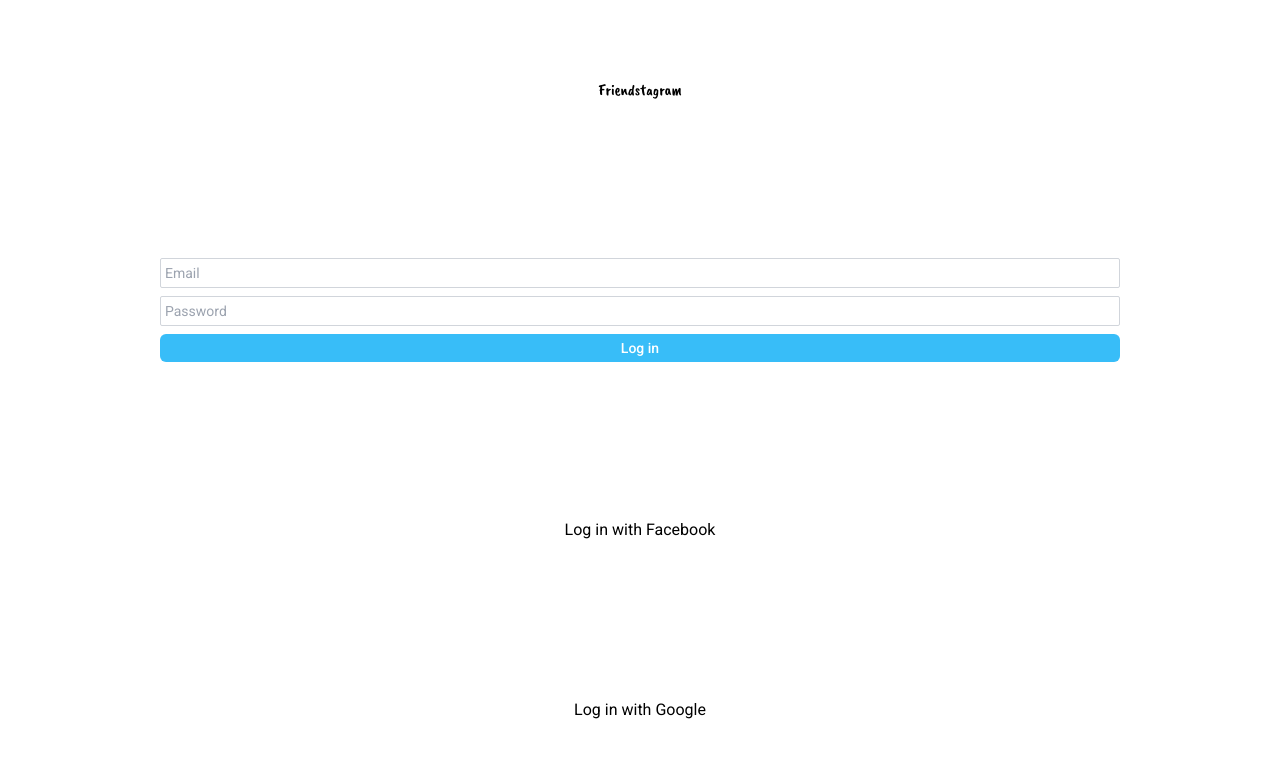
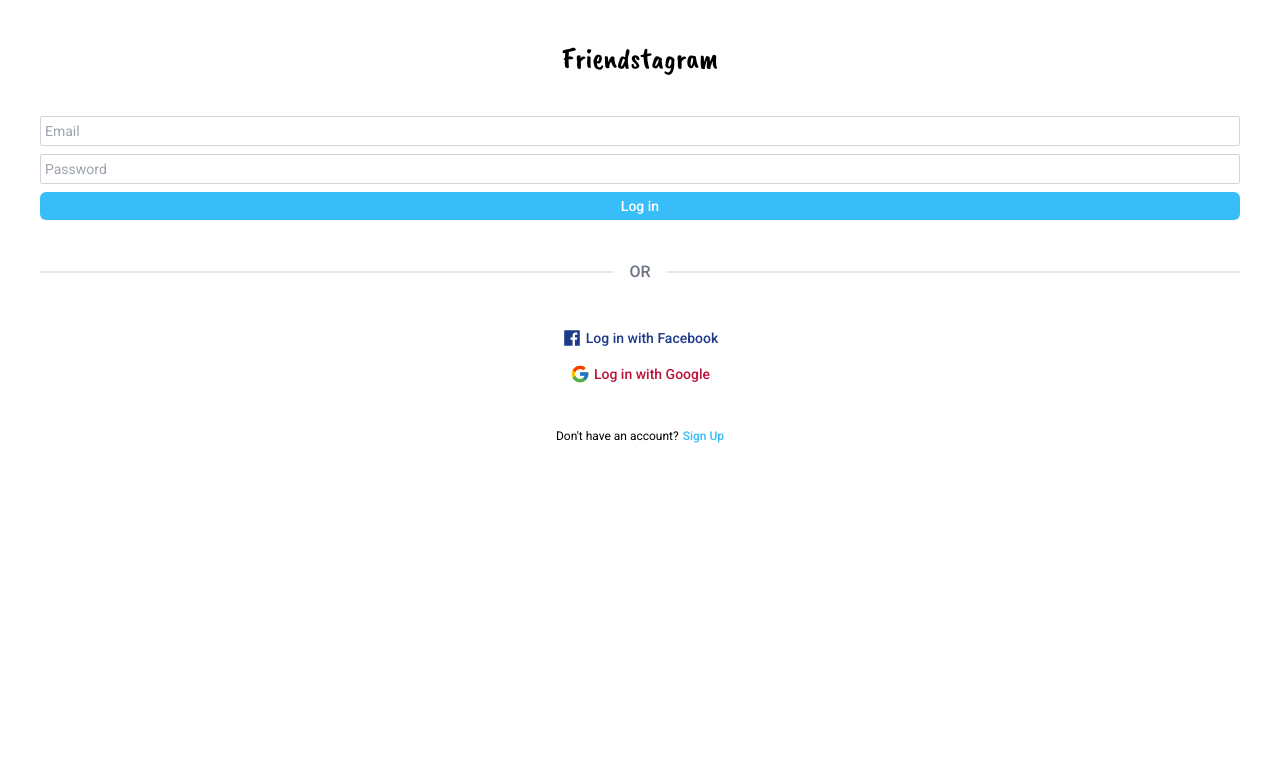
Before and after one commit to OndraSvec/friendstagram, a React (Vite) app: page / in a window 1280 px wide. Shown: the top 758 px of the page. Built offline with nearby package versions, Linux system fonts and the light colour scheme.

Commit message:
Add Login page elements and styling

```diff
--- a/src/components/Button.tsx
+++ b/src/components/Button.tsx
@@ -8,9 +8,14 @@ interface ButtonProps {
 }
 
 const Button: React.FC<ButtonProps> = ({ icon, text, className, onClick }) => (
-  <button onClick={onClick} className={className}>
-    {icon}
-    {text}
+  <button
+    onClick={onClick}
+    className={`${className} flex items-center justify-center gap-1`}
+  >
+    <>
+      {icon}
+      {text}
+    </>
   </button>
 );
 
--- a/src/components/Form.tsx
+++ b/src/components/Form.tsx
@@ -33,13 +33,13 @@ const Form: React.FC<FormProps> = ({ buttonText, submitFunc }) => {
   return (
     <form
       onSubmit={handleSubmit}
-      className="flex w-9/12 flex-col items-center gap-2"
+      className="flex w-full flex-col items-center gap-2"
     >
       <input
         type="text"
         name="email"
         placeholder="Email"
-        className=" border-1 w-full rounded-sm border border-gray-300 p-1 text-sm outline-gray-300"
+        className=" border-1 w-full rounded-sm border border-gray-300 p-1 text-sm text-gray-400 outline-gray-300"
         value={formData.email}
         onChange={handleChange}
       />
@@ -47,7 +47,7 @@ const Form: React.FC<FormProps> = ({ buttonText, submitFunc }) => {
         type="password"
         name="password"
         placeholder="Password"
-        className=" border-1 w-full rounded-sm border border-gray-300 p-1 text-sm outline-gray-300"
+        className=" border-1 w-full rounded-sm border border-gray-300 p-1 text-sm text-gray-400 outline-gray-300"
         value={formData.password}
         onChange={handleChange}
       />
--- a/src/pages/Login.tsx
+++ b/src/pages/Login.tsx
@@ -2,22 +2,42 @@ import { useContext } from "react";
 import { AppContext } from "../AppContext";
 import Form from "../components/Form";
 import Button from "../components/Button";
+import { Link } from "react-router-dom";
+import { AiFillFacebook } from "react-icons/ai";
+import { FcGoogle } from "react-icons/fc";
 
 const Login = () => {
-  const {
-    user,
-    error,
-    signInWithGoogle,
-    signInWithFacebook,
-    signInWithPassword,
-  } = useContext(AppContext);
+  const { error, signInWithGoogle, signInWithFacebook, signInWithPassword } =
+    useContext(AppContext);
   return (
-    <div className="grid flex-grow place-items-center">
-      <h1 className="font-brush">Friendstagram</h1>
+    <div className="flex flex-grow flex-col items-center gap-10 p-10">
+      <h1 className="font-brush text-3xl">Friendstagram</h1>
       <Form buttonText="Log in" submitFunc={signInWithPassword} />
-      <Button text="Log in with Facebook" onClick={signInWithFacebook} />
-      <Button text="Log in with Google" onClick={signInWithGoogle} />
-      {user && <p>{user.displayName}</p>}
+      <div className="flex w-full items-center">
+        <div className="w-full border-b-2"></div>
+        <p className="mx-4 font-medium text-gray-500">OR</p>
+        <div className="w-full border-b-2"></div>
+      </div>
+      <div className="flex w-full flex-col gap-2">
+        <Button
+          icon={<AiFillFacebook className="text-xl" />}
+          text="Log in with Facebook"
+          onClick={signInWithFacebook}
+          className="w-full p-1 text-sm font-medium text-blue-900"
+        />
+        <Button
+          icon={<FcGoogle className="text-xl" />}
+          text="Log in with Google"
+          onClick={signInWithGoogle}
+          className="w-full p-1 text-sm font-medium text-rose-700"
+        />
+      </div>
+      <div className="flex w-full justify-center gap-1 text-xs">
+        <p>Don't have an account?</p>
+        <Link to="/signup" className="font-medium text-sky-400">
+          Sign Up
+        </Link>
+      </div>
       {error && <p>Sorry, something went wrong: {error}</p>}
     </div>
   );
```
